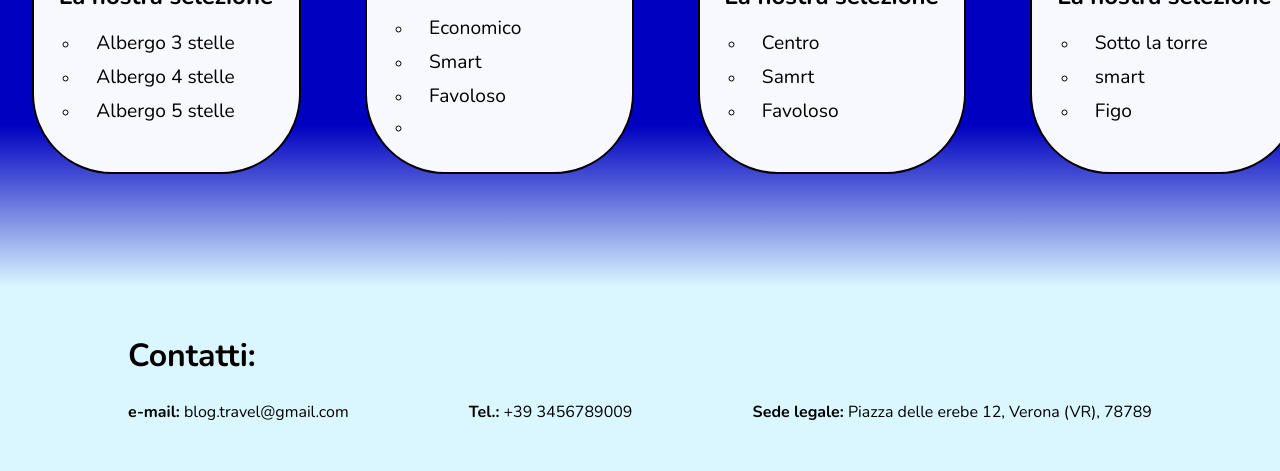
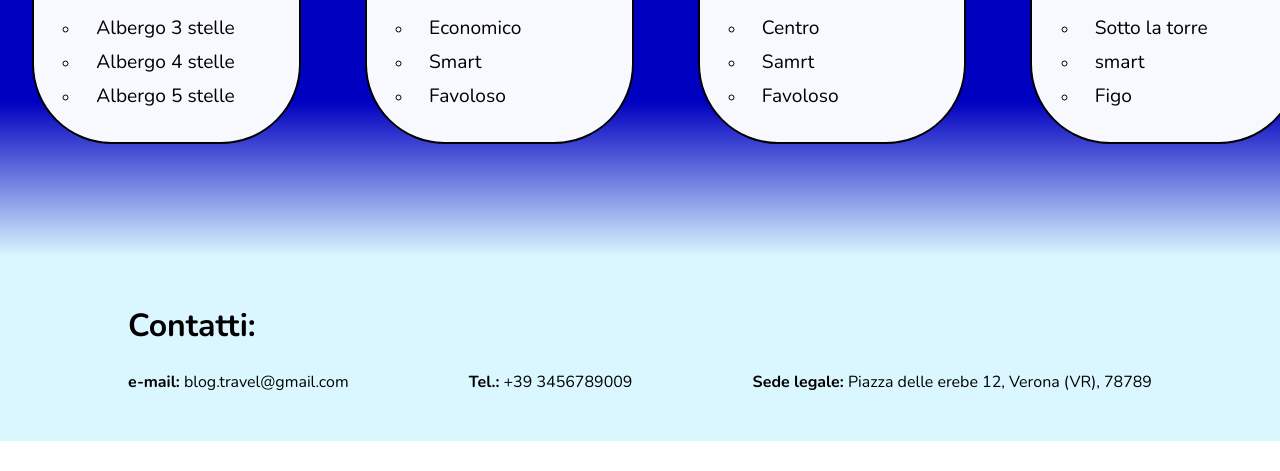
Before and after one commit to Hackademy-part-Time-86/2026-10-02-travel_blog-RajiDenora, a plain HTML site: page index.html in a window 1280 px wide. Shown: the part 1384-1855 px from the top of the page. After the commit the page ends 1825 px from the top, so only its background shows below. Drawn offline with nearby package versions, Linux system fonts and the light colour scheme; a web font is replaced by a local one.

Commit message:
Fix HTML list item closing tag for 'Favoloso'

```diff
--- a/index.html
+++ b/index.html
@@ -63,7 +63,7 @@
                                         <ol>
                                                 <li><a href="https://www.booking.com/Share-OVz9JO7" target="_blank">Economico</a></li>
                                                 <li><a href="https://www.booking.com/Share-c7tl3Bl" target="_blank">Smart</a></li>
-                                                <li><a href="https://www.booking.com/Share-qAw2qz" target="_blank">Favoloso</a><li>
+                                                <li><a href="https://www.booking.com/Share-qAw2qz" target="_blank">Favoloso</a></li>
                                         </ol>
                                 </div>
 
```
